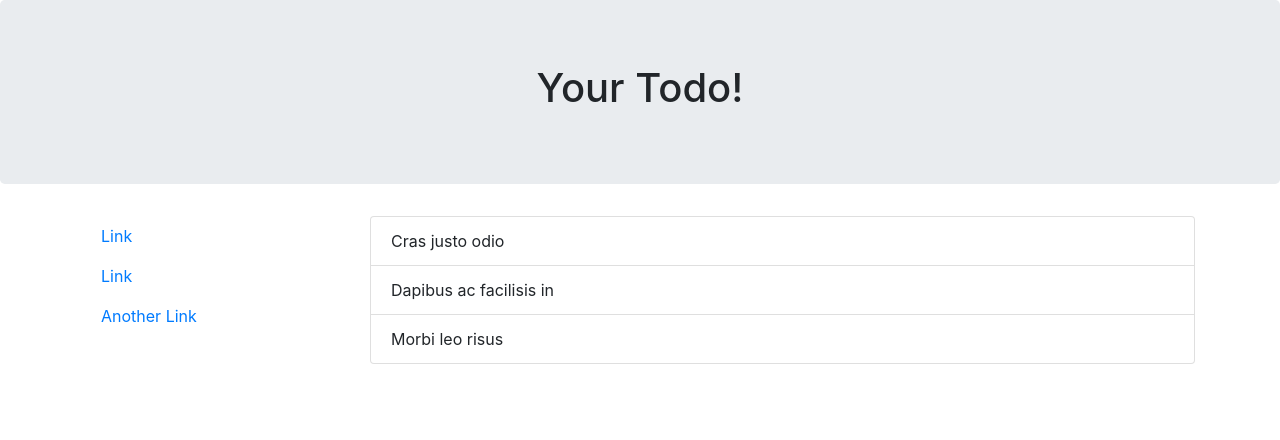
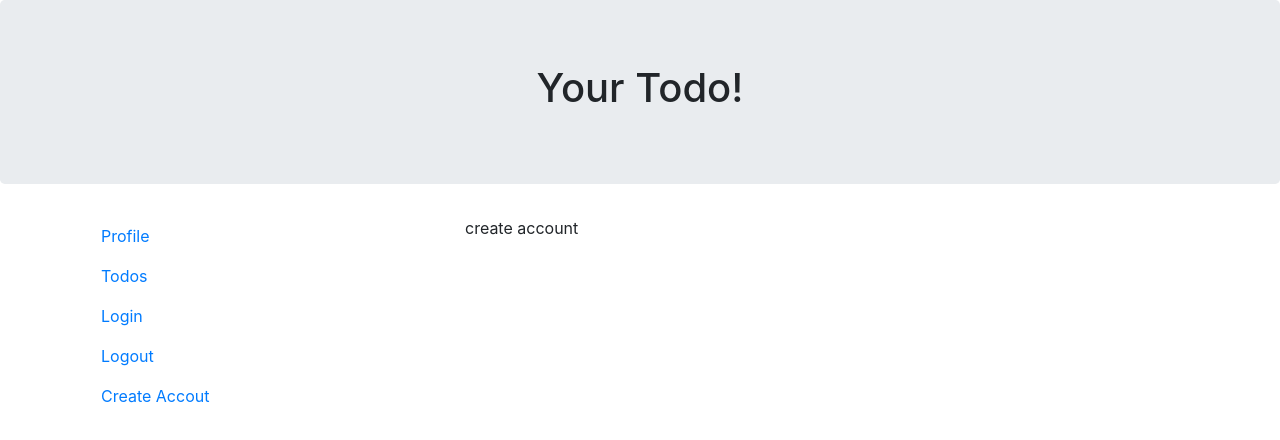
Before and after one commit to ShuSgw/your-todo, a React (Create React App) app: page /create_account in a window 1280 px wide. Shown: the top 440 px of the page. Built offline with nearby package versions, Linux system fonts and the light colour scheme.

Commit message:
added basic route setting

```diff
--- a/package.json
+++ b/package.json
@@ -11,6 +11,7 @@
     "react": "^16.12.0",
     "react-dom": "^16.12.0",
     "react-loading-overlay": "^1.0.1",
+    "react-placeholder-image": "^0.1.8",
     "react-router-dom": "^5.1.2",
     "react-scripts": "3.3.0",
     "reactstrap": "^8.4.1"
--- a/src/App.js
+++ b/src/App.js
@@ -1,22 +1,35 @@
 import React from "react";
+// modules
 import Header from "./components/Header";
-import Todos from "./components/Todos/TodoList";
+import TodoList from "./components/Contents/Todos/TodoList";
 import Navigation from "./components/Navigation";
+import Profile from "./components/Contents/Profile";
+import CreateAccount from "./components/Account/CreateAccount";
+import Login from "./components/Account/Login";
+
+// modules
 import { Container, Row, Col } from "reactstrap";
+import { BrowserRouter as Router, Switch, Route } from "react-router-dom";
+
 const App = () => (
-  <div>
+  <Router>
     <Header />
     <Container>
       <Row xs="2">
-        <Col xs="3">
+        <Col xs="4">
           <Navigation />
         </Col>
-        <Col xs="9">
-          <Todos />
+        <Col xs="8">
+          <Switch>
+            <Route exact path="/" component={Profile} />
+            <Route exact path="/todo" component={TodoList} />
+            <Route exact path="/create_account" component={CreateAccount} />
+            <Route exact path="/login" component={Login} />
+          </Switch>
         </Col>
       </Row>
     </Container>
-  </div>
+  </Router>
 );
 
 export default App;
--- /dev/null
+++ b/src/components/Account/CreateAccount.js
@@ -0,0 +1,9 @@
+import React from "react";
+
+const CreateAccount = () => (
+  <div>
+    <div>create account</div>
+  </div>
+);
+
+export default CreateAccount;
--- /dev/null
+++ b/src/components/Account/Login.js
@@ -0,0 +1,9 @@
+import React from "react";
+
+const Login = () => (
+  <div>
+    <div>Login</div>
+  </div>
+);
+
+export default Login;
--- /dev/null
+++ b/src/components/Contents/Profile.js
@@ -0,0 +1,32 @@
+import React from "react";
+import { CustomPlaceholder } from "react-placeholder-image";
+import {
+  Card,
+  CardImg,
+  CardText,
+  CardBody,
+  CardTitle,
+  CardSubtitle,
+  Button
+} from "reactstrap";
+
+const Profile = () => {
+  return (
+    <div>
+      <Card>
+        <CustomPlaceholder width={500} height={300} />
+        <CardBody>
+          <CardSubtitle>
+            <h3>Card subtitle</h3>
+          </CardSubtitle>
+          <CardText>
+            Some quick example text to build on the card title and make up the
+            bulk of the card's content.
+          </CardText>
+        </CardBody>
+      </Card>
+    </div>
+  );
+};
+
+export default Profile;
--- a/src/components/Navigation.js
+++ b/src/components/Navigation.js
@@ -1,18 +1,29 @@
 import React from "react";
 import { Nav, NavItem, NavLink } from "reactstrap";
+import { Link } from "react-router-dom";
 
 const Navigation = () => {
   return (
     <div>
       <Nav vertical>
         <NavItem>
-          <NavLink href="#">Link</NavLink>
+          <NavLink>
+            <Link to="/">Profile</Link>
+          </NavLink>
         </NavItem>
         <NavItem>
-          <NavLink href="#">Link</NavLink>
+          <NavLink>
+            <Link to="/todo">Todos</Link>
+          </NavLink>
         </NavItem>
         <NavItem>
-          <NavLink href="#">Another Link</NavLink>
+          <NavLink href="/login">Login</NavLink>
+        </NavItem>
+        <NavItem>
+          <NavLink href="/logout">Logout</NavLink>
+        </NavItem>
+        <NavItem>
+          <NavLink href="/create_account">Create Accout</NavLink>
         </NavItem>
       </Nav>
     </div>
--- a/src/index.js
+++ b/src/index.js
@@ -1,6 +1,8 @@
 import React from "react";
 import ReactDOM from "react-dom";
 import App from "./App";
+import "./styles.css";
+
 import "bootstrap/dist/css/bootstrap.min.css";
 
 import * as serviceWorker from "./serviceWorker";
```
Also changed, not shown: src/components/Footer.js (added, +9 -0 lines), src/components/Contents/Todos/TodoList.js (renamed from src/components/Todos/todoList.js), src/styles.css (added), 1 other file (tests, documents, lock files or other folders).
